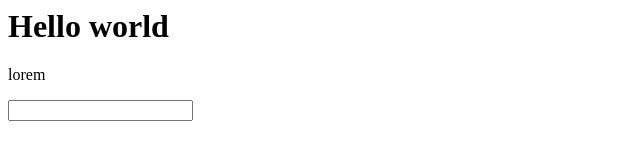
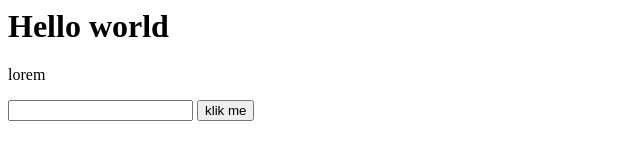
Before and after one commit to Wing-Dimas/tutorial-github, a plain HTML site: page index.html in a window 1280 px wide. Shown: the whole page, without its empty margins (0-640 px from the left). Drawn offline with Linux system fonts and the light colour scheme.

Commit message:
menambahkan button

```diff
--- a/index.html
+++ b/index.html
@@ -7,5 +7,6 @@
     <h1>Hello world</h1>
     <p>lorem</p>
     <input type="text">
+    <button type='button'>klik me</button>
   </body>
  </html>
```
